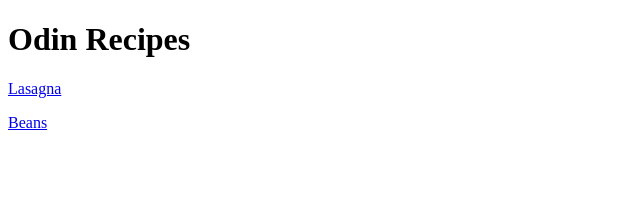
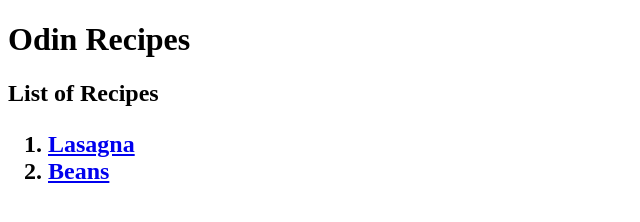
Before and after one commit to Gregory21212/odin-recipes, a plain HTML site: page index.html in a window 1280 px wide. Shown: the whole page, without its empty margins (0-640 px from the left). Drawn offline with Linux system fonts and the light colour scheme.

Commit message:
Arranged the recipes in an ordered list in index.html

```diff
--- a/index.html
+++ b/index.html
@@ -9,7 +9,10 @@
     <body>
         <h1>Odin Recipes</h1>
 
-        <a href="recipes/lasagna.html"> Lasagna</a>
-        <p> <a href="recipes/beans.html"> Beans </a></p>
+	<h2>List of Recipes<h2>
+	     <ol>
+        	<li><a href="recipes/lasagna.html"> Lasagna</a></li>
+		<li> <a href="recipes/beans.html"> Beans </a></li>
+	     </ol>
     </body>
 </html>
```
